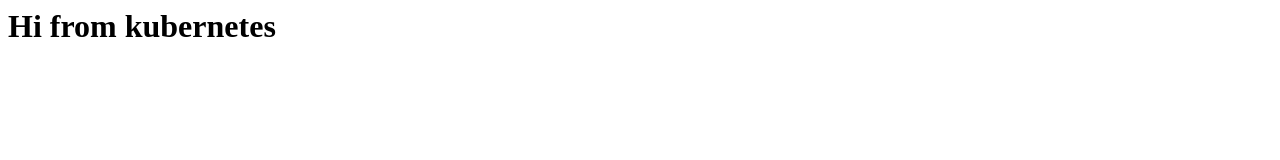
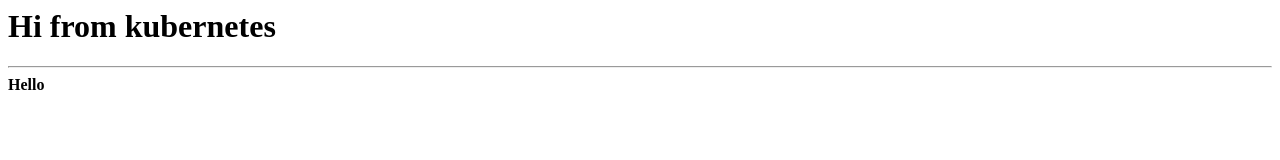
Before and after one commit to ausard/testing_kb, a plain HTML site: page index.html in a window 1280 px wide. Drawn offline with Linux system fonts and the light colour scheme.

Commit message:
Update index.html

```diff
--- a/index.html
+++ b/index.html
@@ -1 +1,3 @@
 <h1>Hi from kubernetes</h1>
+<hr>
+<b>Hello</b>
```
